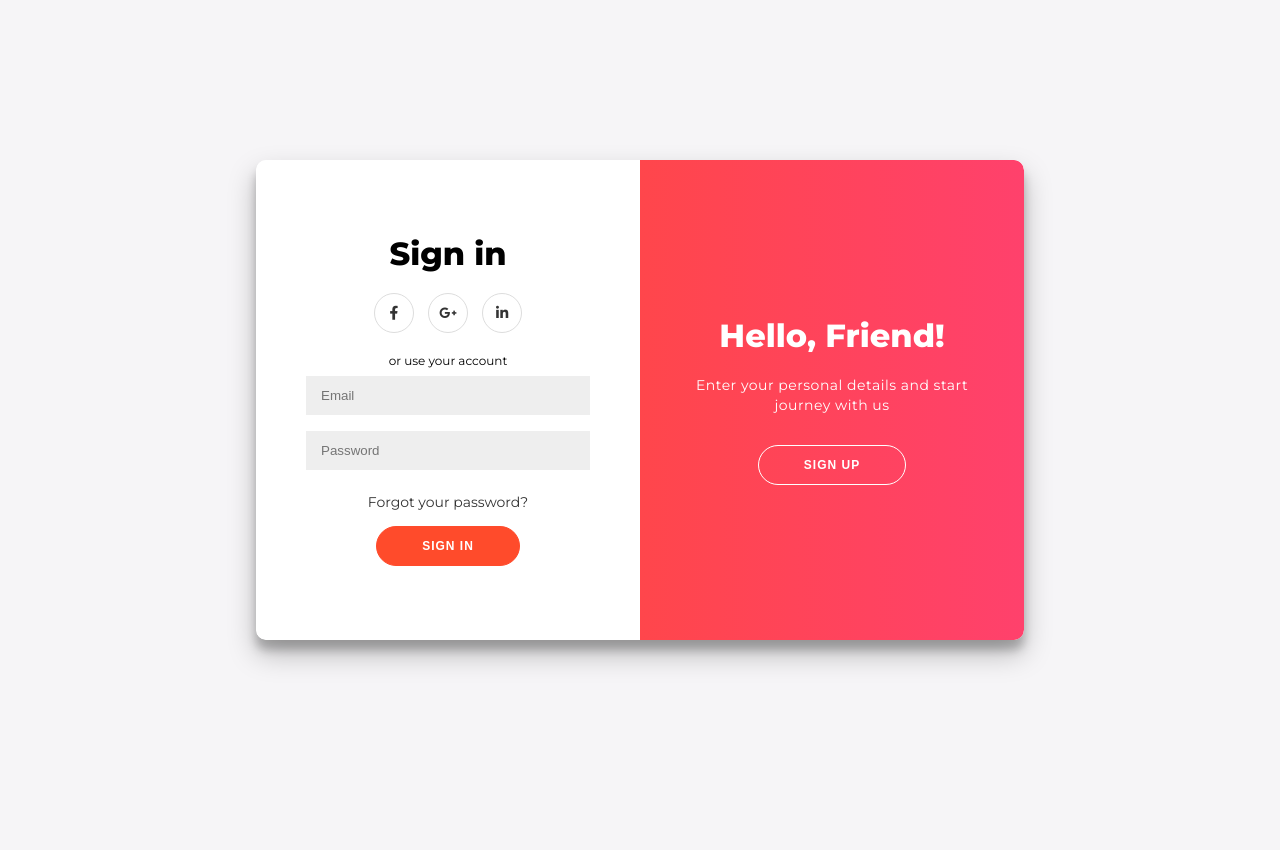
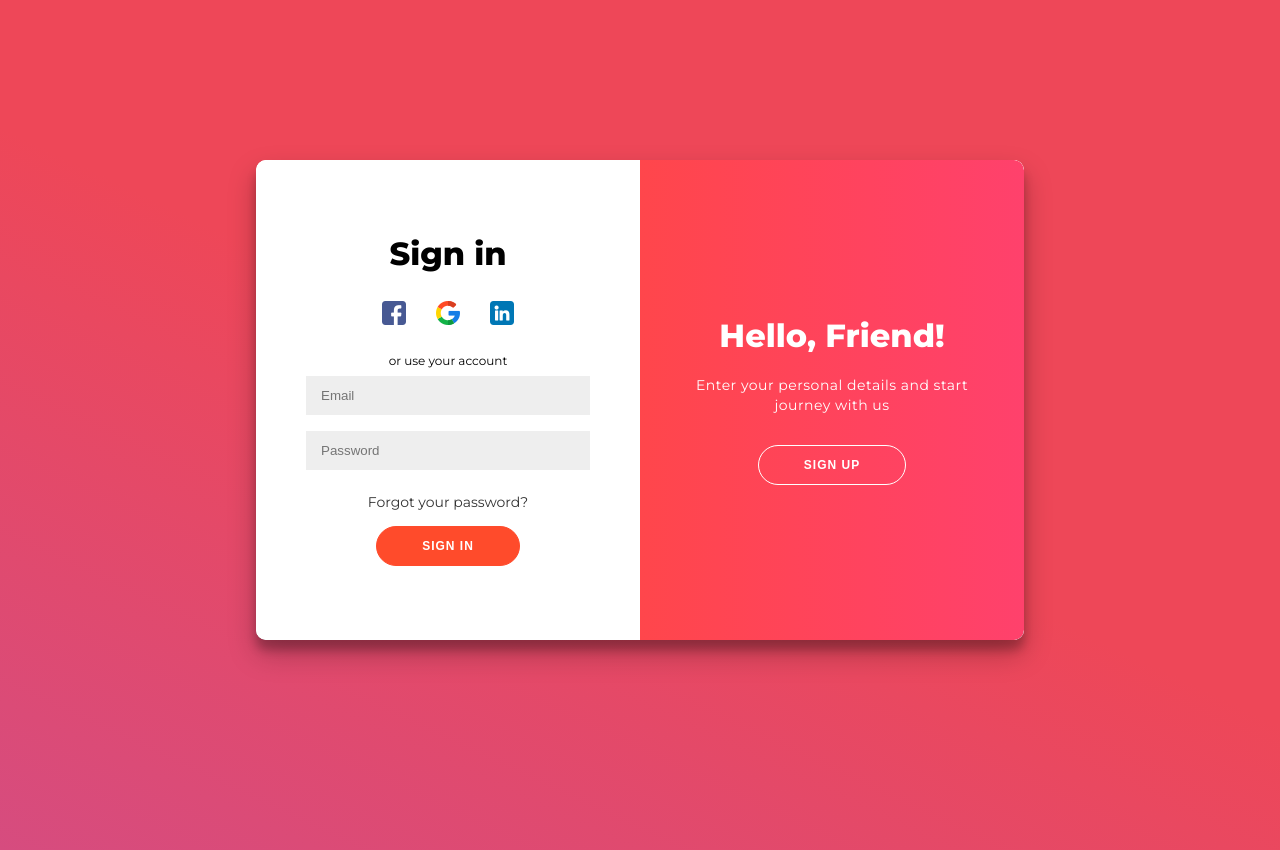
Before and after one commit to RavirajMhalsekar/blogging-website, a PHP site: page /login.html in a window 1280 px wide. Run offline with PHP 8.4, Linux system fonts and the light colour scheme.

Commit message:
login page frontend updated , social linked colored

```diff
--- a/login.css
+++ b/login.css
@@ -5,7 +5,7 @@
 }
 
 body {
-  background: #f6f5f7;
+  background-image: linear-gradient(25deg,#d64c7f,#ee4758 50%);
   display: flex;
   justify-content: center;
   align-items: center;
@@ -216,12 +216,11 @@ input {
 }
 
 .social-container a {
-  border: 1px solid #dddddd;
-  border-radius: 50%;
   display: inline-flex;
   justify-content: center;
   align-items: center;
   margin: 0 5px;
   height: 40px;
   width: 40px;
+  size: 24px;
 }
--- a/login.html
+++ b/login.html
@@ -18,9 +18,10 @@
                 <form action="#">
                     <h1>Create Account</h1>
                     <div class="social-container">
-                        <a href="#" class="social"><i class="fab fa-facebook-f"></i></a>
-                        <a href="#" class="social"><i class="fab fa-google-plus-g"></i></a>
-                        <a href="#" class="social"><i class="fab fa-linkedin-in"></i></a>
+                        <a href="#" class="social"><img src="/images/facebook (1).png" alt="facebook"></a>
+                        <a href="#" class="social"><img src="/images/google.png" alt="facebook"></a>
+                        <a href="#" class="social"><img src="/images/linkedin.png" alt="facebook"></a>
+
                     </div>
                     <span>or use your email for registration</span>
                     <input type="text" placeholder="Name" />
@@ -33,9 +34,9 @@
                 <form action="#">
                     <h1>Sign in</h1>
                     <div class="social-container">
-                        <a href="#" class="social"><i class="fab fa-facebook-f"></i></a>
-                        <a href="#" class="social"><i class="fab fa-google-plus-g"></i></a>
-                        <a href="#" class="social"><i class="fab fa-linkedin-in"></i></a>
+                        <a href="#" class="social"><img src="/images/facebook (1).png" alt="facebook"></a>
+                        <a href="#" class="social"><img src="/images/google.png" alt="facebook"></a>
+                        <a href="#" class="social"><img src="/images/linkedin.png" alt="facebook"></a>
                     </div>
                     <span>or use your account</span>
                     <input type="email" placeholder="Email" />
```
Also changed, not shown: images/facebook (1).png (added), images/google.png (added), images/linkedin.png (added).
